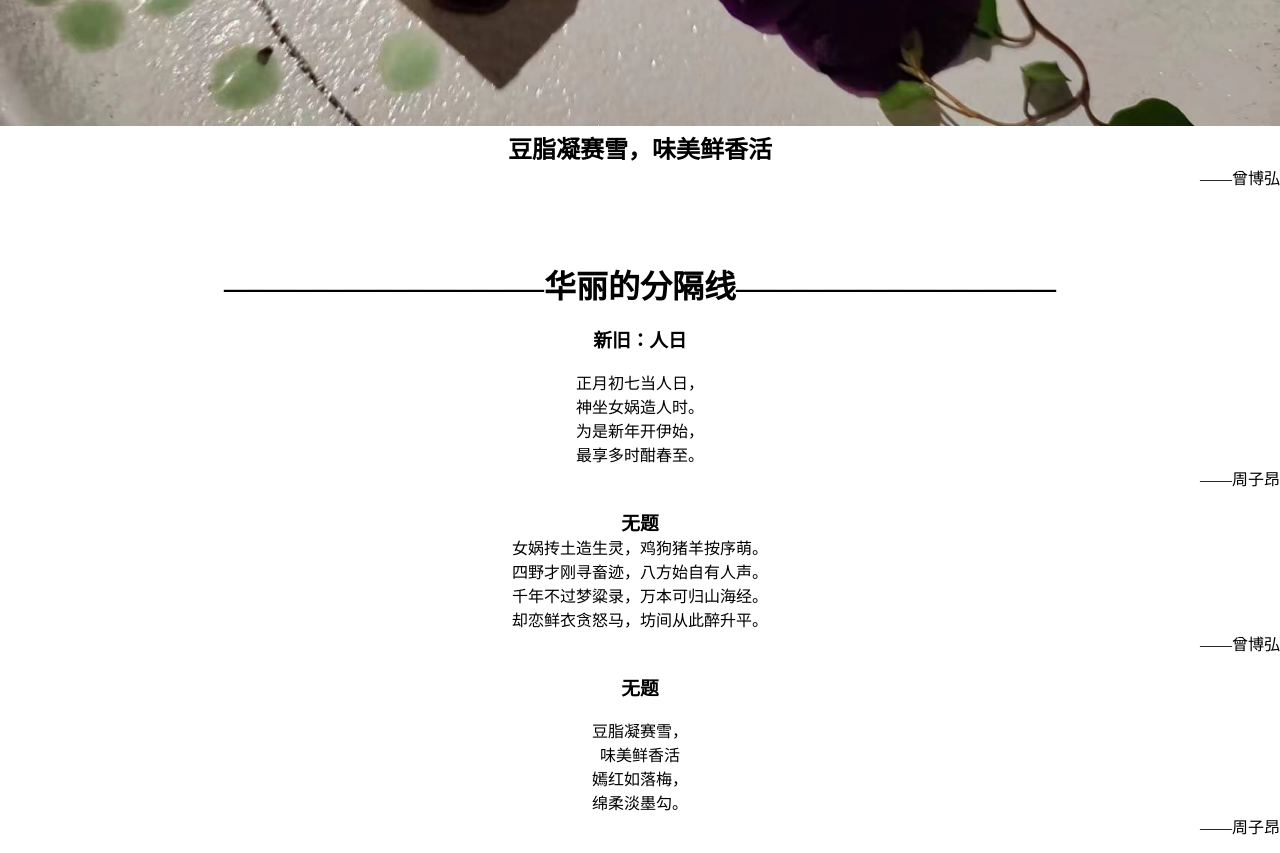
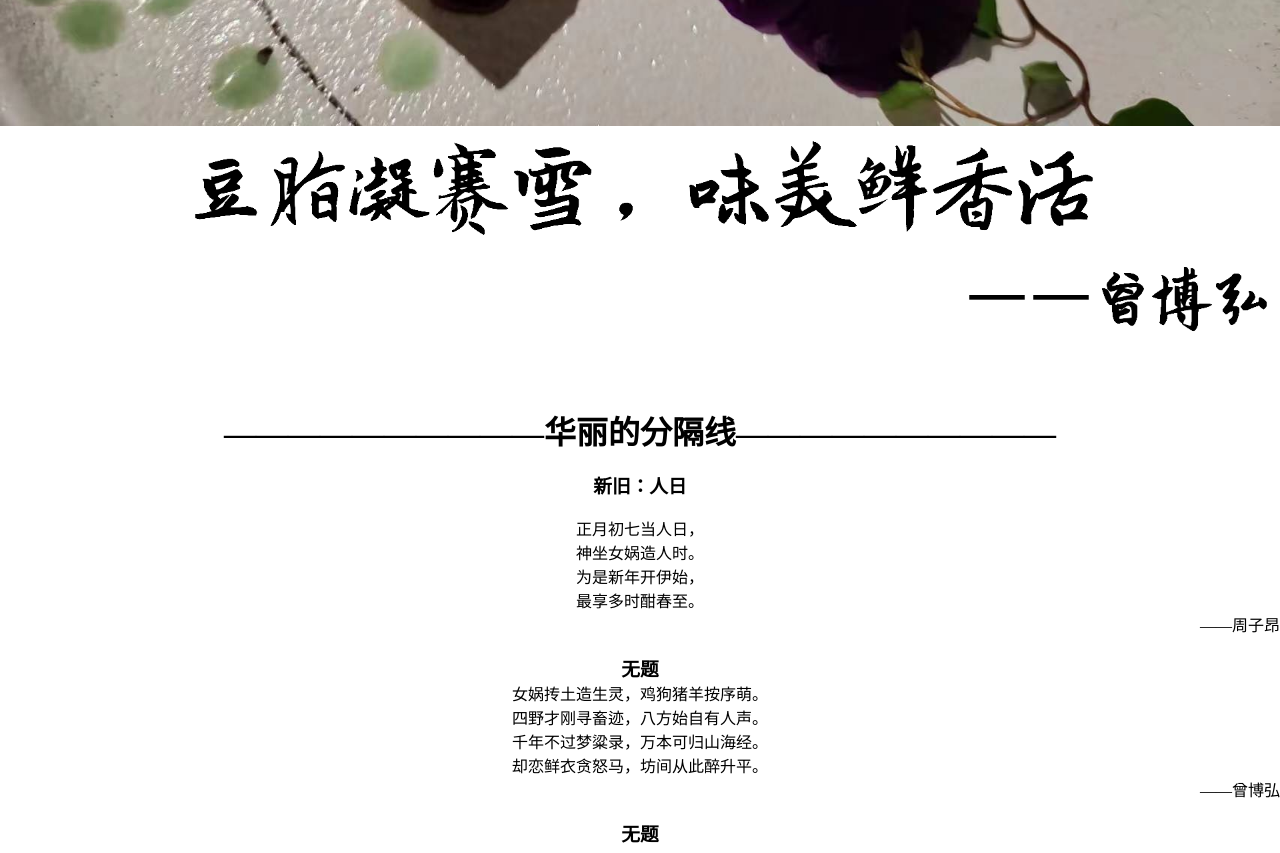
Before and after one commit to xiaominggiegie/xiaominggiegie.github.io, a plain HTML site: page liangyitang/renri.html in a window 1280 px wide. Shown: the part 980-1833 px from the top of the page. Drawn offline with Linux system fonts and the light colour scheme.

Commit message:
Update renri.html

```diff
--- a/liangyitang/renri.html
+++ b/liangyitang/renri.html
@@ -37,8 +37,7 @@ div a{position: absolute;left: 50%;top: 90%;}
          <img src="/liangyitang/img/renri-1.jpg"  width="100%"height="auto">
 
   <br>
-  <h2 align="center">豆脂凝赛雪，味美鲜香活</h2>
-<p align="right">——曾博弘<p>
+<img src="/liangyitang/img/renri-head.png"  width="100%"height="auto">
 <br>
         <br>
         <br>
```
